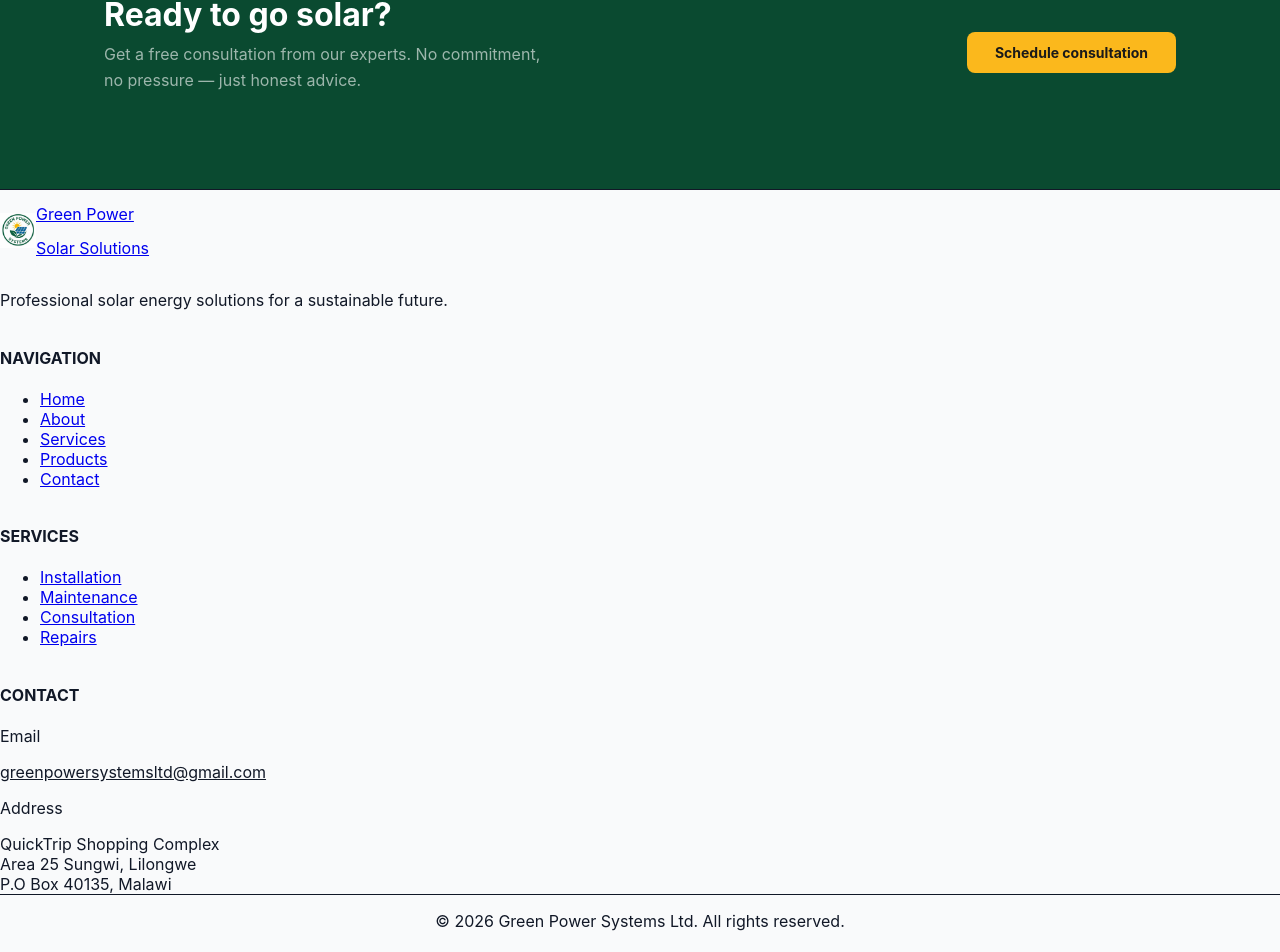
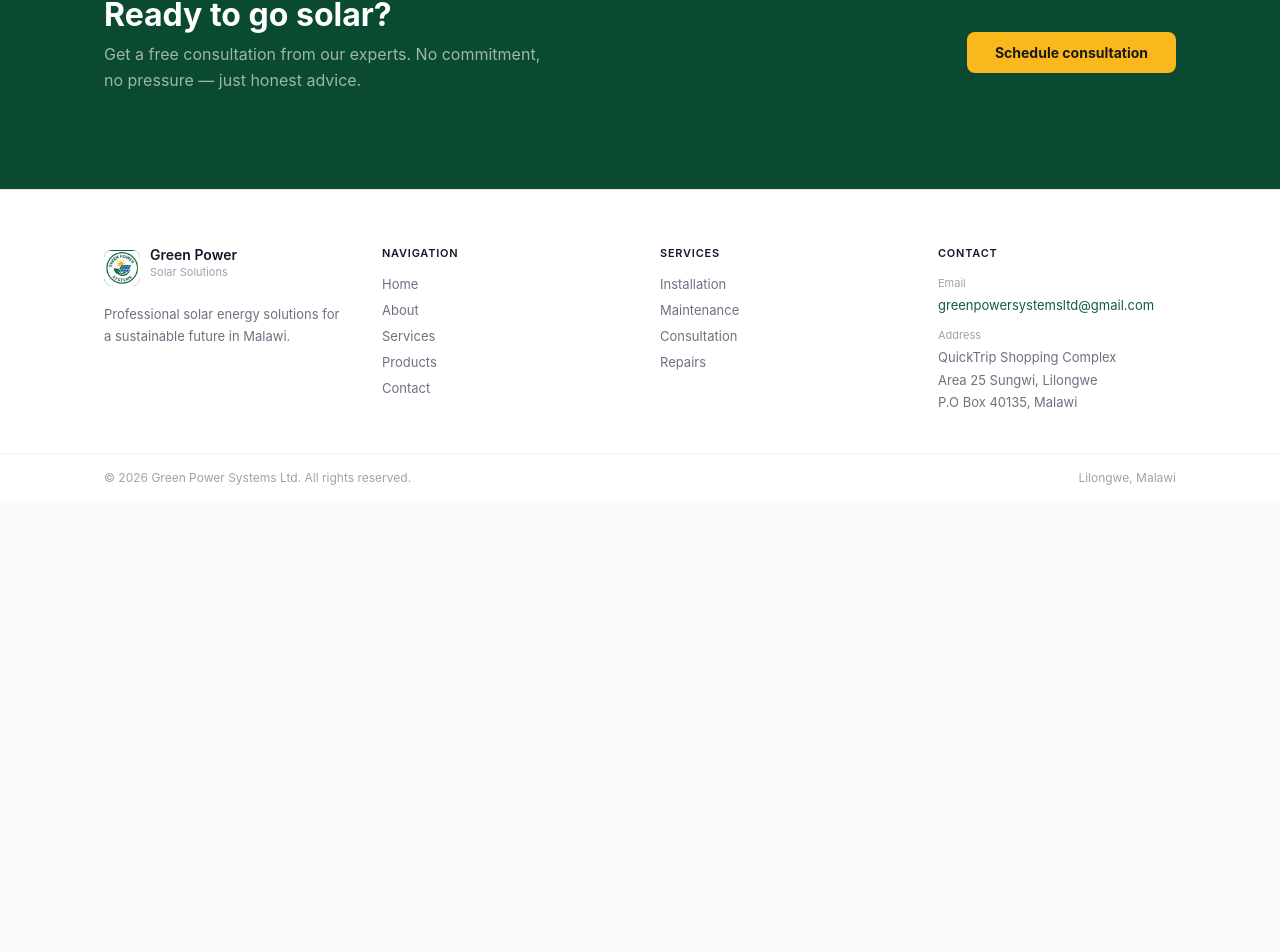
Before and after one commit to JUMAPETER736/GREEN_POWER_SYSTEMS, a Next.js app: page / in a window 1280 px wide. Shown: the part 1870-2822 px from the top of the page. After the commit the page ends 2371 px from the top, so only its background shows below. Built offline with nearby package versions, Linux system fonts and the light colour scheme.

Commit message:
Footer.tsx, full inline styles, proper 4 column grid

```diff
--- a/src/app/components/Footer.tsx
+++ b/src/app/components/Footer.tsx
@@ -3,6 +3,7 @@
 import Link from "next/link";
 import Image from "next/image";
 
+export default function Footer() {
   const quickLinks = [
     { href: "/",             label: "Home" },
     { href: "/about",        label: "About" },
@@ -18,68 +19,91 @@ const serviceLinks = [
     { href: "/services#repairs",       label: "Repairs" },
   ];
 
-export default function Footer() {
+  const linkStyle: React.CSSProperties = {
+    fontSize: 13, color: "#6b7280",
+    textDecoration: "none", display: "block",
+  };
+
+  const headingStyle: React.CSSProperties = {
+    fontSize: 11, fontWeight: 600,
+    color: "#111827",
+    letterSpacing: "0.07em",
+    textTransform: "uppercase",
+    marginBottom: 16, marginTop: 0,
+  };
+
   return (
-    <footer className="bg-white border-t border-gray-200">
-      <div className="section-container py-14 grid grid-cols-1 md:grid-cols-4 gap-10">
+    <footer style={{ backgroundColor: "#fff", borderTop: "1px solid #e5e7eb" }}>
+
+      {/* Main grid */}
+      <div className="gp-container" style={{ padding: "56px 1.5rem 40px" }}>
+        <div style={{
+          display: "grid",
+          gridTemplateColumns: "repeat(auto-fit, minmax(160px, 1fr))",
+          gap: 40,
+        }}>
 
           {/* Brand */}
-        <div className="md:col-span-1">
-          <Link href="/" className="flex items-center gap-3 mb-4">
-            <div className="w-9 h-9 rounded-lg overflow-hidden bg-[var(--green-primary)]">
-              <Image src="/logo.jpeg" alt="Green Power Systems" width={36} height={36} className="object-contain" />
+          <div style={{ gridColumn: "span 1" }}>
+            <Link href="/" style={{
+              display: "flex", alignItems: "center",
+              gap: 10, textDecoration: "none", marginBottom: 14,
+            }}>
+              <div style={{
+                width: 36, height: 36, borderRadius: 8,
+                overflow: "hidden", backgroundColor: "#0f5f3f", flexShrink: 0,
+              }}>
+                <Image src="/logo.jpeg" alt="Green Power" width={36} height={36} style={{ objectFit: "contain" }} />
               </div>
               <div>
-              <p className="text-sm font-semibold text-gray-900 leading-none">Green Power</p>
-              <p className="text-xs text-gray-400 mt-0.5">Solar Solutions</p>
+                <p style={{ fontSize: 14, fontWeight: 600, color: "#111827", margin: 0 }}>Green Power</p>
+                <p style={{ fontSize: 11, color: "#9ca3af", marginTop: 2 }}>Solar Solutions</p>
               </div>
             </Link>
-          <p className="text-sm text-gray-500 leading-relaxed">
-            Professional solar energy solutions for a sustainable future.
+            <p style={{ fontSize: 13, color: "#6b7280", lineHeight: 1.65, margin: 0 }}>
+              Professional solar energy solutions for a sustainable future in Malawi.
             </p>
           </div>
 
-        {/* Quick links */}
+          {/* Navigation */}
           <div>
-          <h4 className="text-xs font-semibold text-gray-900 uppercase tracking-wide mb-4">Navigation</h4>
-          <ul className="space-y-2.5">
+            <p style={headingStyle}>Navigation</p>
+            <div style={{ display: "flex", flexDirection: "column", gap: 10 }}>
               {quickLinks.map(({ href, label }) => (
-              <li key={href}>
-                <Link href={href} className="text-sm text-gray-500 hover:text-gray-900 transition-colors">
-                  {label}
-                </Link>
-              </li>
+                <Link key={href} href={href} style={linkStyle}>{label}</Link>
               ))}
-          </ul>
+            </div>
           </div>
 
           {/* Services */}
           <div>
-          <h4 className="text-xs font-semibold text-gray-900 uppercase tracking-wide mb-4">Services</h4>
-          <ul className="space-y-2.5">
+            <p style={headingStyle}>Services</p>
+            <div style={{ display: "flex", flexDirection: "column", gap: 10 }}>
               {serviceLinks.map(({ href, label }) => (
-              <li key={href}>
-                <Link href={href} className="text-sm text-gray-500 hover:text-gray-900 transition-colors">
-                  {label}
-                </Link>
-              </li>
+                <Link key={href} href={href} style={linkStyle}>{label}</Link>
               ))}
-          </ul>
+            </div>
           </div>
 
           {/* Contact */}
           <div>
-          <h4 className="text-xs font-semibold text-gray-900 uppercase tracking-wide mb-4">Contact</h4>
-          <div className="space-y-3 text-sm text-gray-500">
+            <p style={headingStyle}>Contact</p>
+            <div style={{ display: "flex", flexDirection: "column", gap: 14 }}>
               <div>
-              <p className="text-xs text-gray-400 mb-0.5">Email</p>
-              <a href="mailto:greenpowersystemsltd@gmail.com" className="text-[var(--green-primary)] hover:underline break-all">
+                <p style={{ fontSize: 11, color: "#9ca3af", marginBottom: 4, marginTop: 0 }}>Email</p>
+                <a href="mailto:greenpowersystemsltd@gmail.com" style={{
+                  fontSize: 13, color: "#0f5f3f", textDecoration: "none",
+                  wordBreak: "break-all",
+                }}>
                   greenpowersystemsltd@gmail.com
                 </a>
               </div>
               <div>
-              <p className="text-xs text-gray-400 mb-0.5">Address</p>
-              <address className="not-italic leading-relaxed">
+                <p style={{ fontSize: 11, color: "#9ca3af", marginBottom: 4, marginTop: 0 }}>Address</p>
+                <address style={{
+                  fontSize: 13, color: "#6b7280",
+                  fontStyle: "normal", lineHeight: 1.7,
+                }}>
                   QuickTrip Shopping Complex<br />
                   Area 25 Sungwi, Lilongwe<br />
                   P.O Box 40135, Malawi
@@ -88,14 +112,19 @@ export default function Footer() {
             </div>
           </div>
         </div>
+      </div>
 
       {/* Bottom bar */}
-      <div className="border-t border-gray-100">
-        <div className="section-container py-5 flex flex-col sm:flex-row items-center justify-between gap-3">
-          <p className="text-xs text-gray-400">
+      <div style={{ borderTop: "1px solid #f3f4f6" }}>
+        <div className="gp-container" style={{
+          padding: "16px 1.5rem",
+          display: "flex", flexWrap: "wrap",
+          justifyContent: "space-between", alignItems: "center", gap: 8,
+        }}>
+          <p style={{ fontSize: 12, color: "#9ca3af", margin: 0 }}>
             © {new Date().getFullYear()} Green Power Systems Ltd. All rights reserved.
           </p>
-          <p className="text-xs text-gray-400">Lilongwe, Malawi</p>
+          <p style={{ fontSize: 12, color: "#9ca3af", margin: 0 }}>Lilongwe, Malawi</p>
         </div>
       </div>
     </footer>
```
Lines whose indentation alone changed are shown as unchanged.
